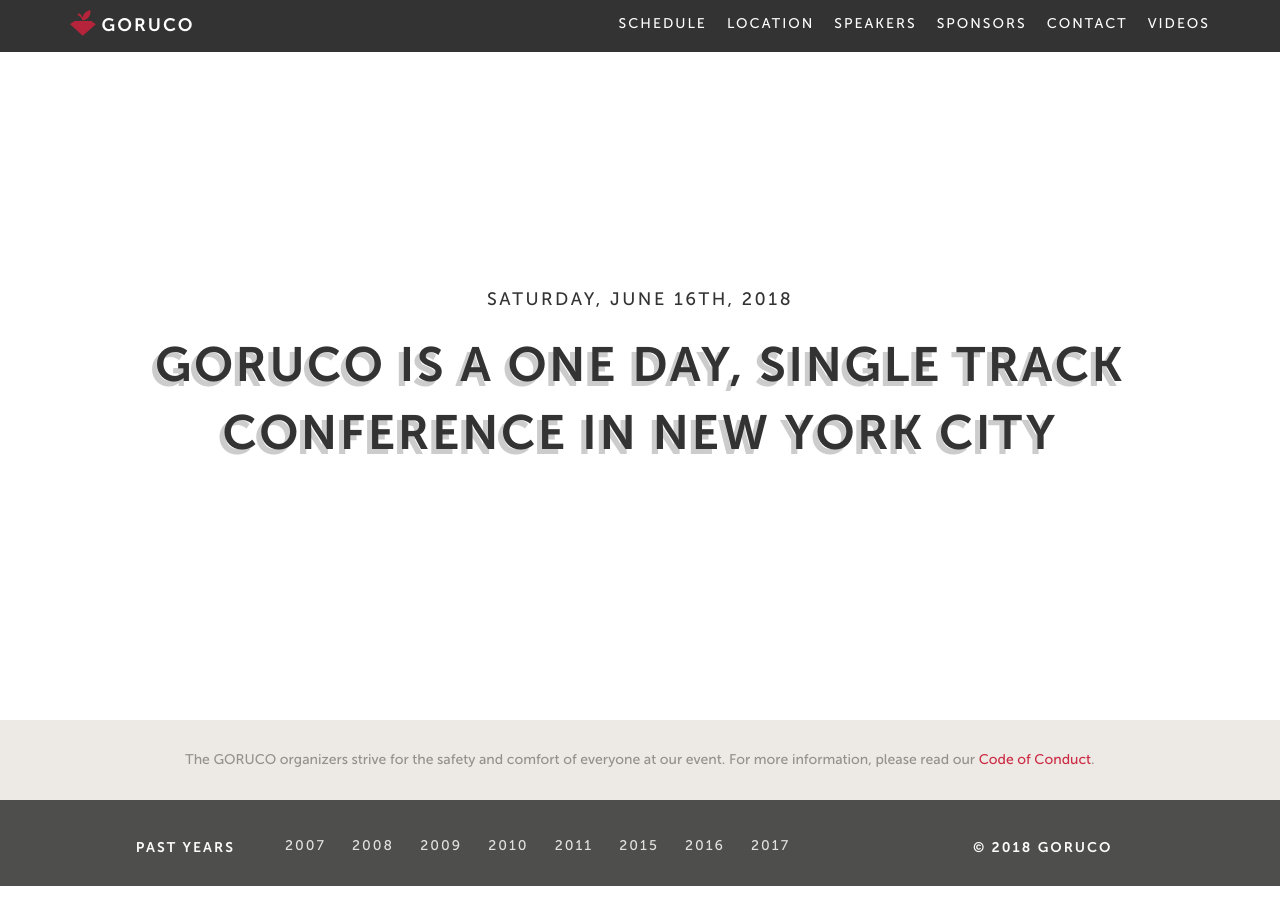
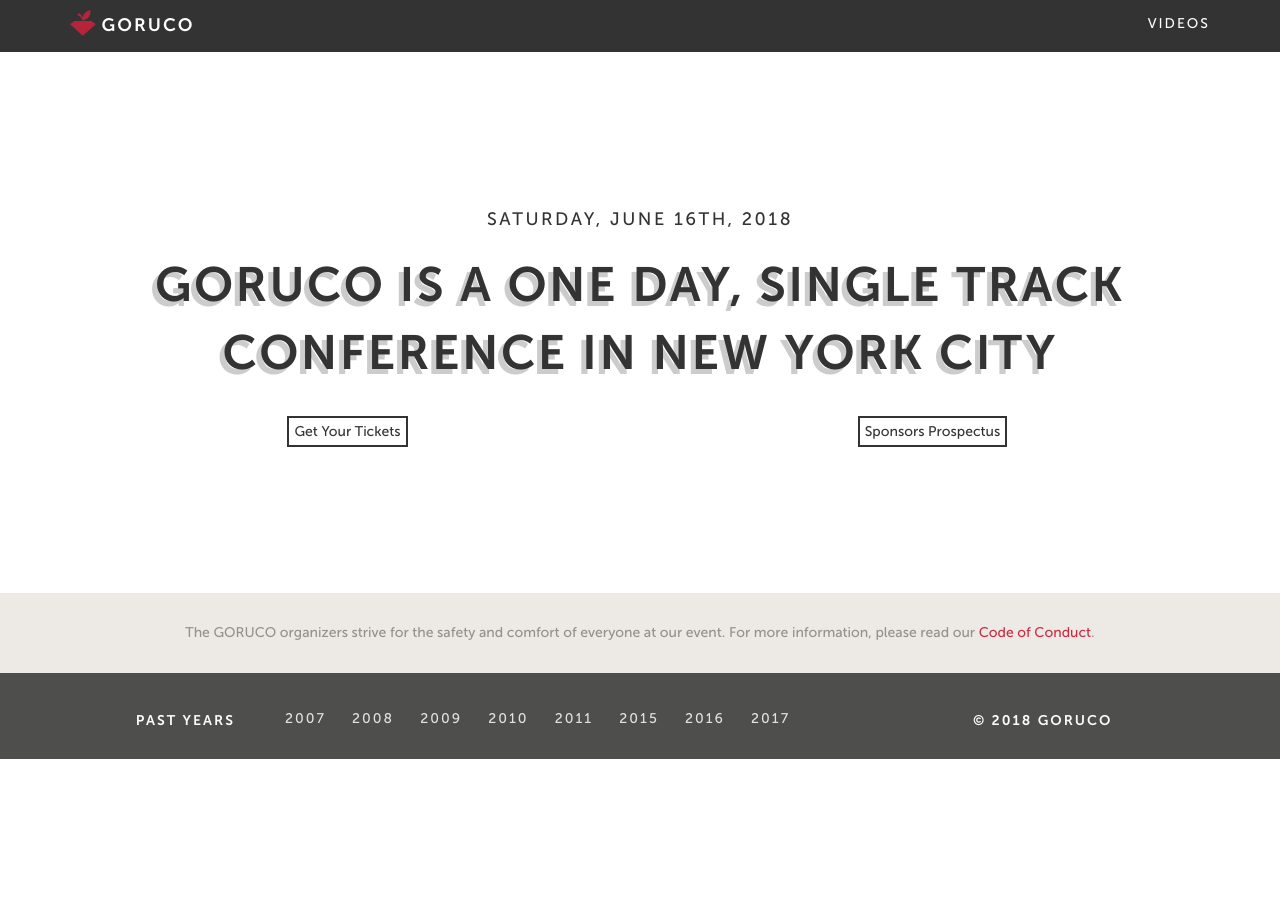
Before and after one commit to paulstefanort/goruco2018, a Jekyll site: the page built from index.html, in a window 1280 px wide. Built offline with Jekyll 4.4.1, drawn with Linux system fonts in a browser that asks for light colours.

Commit message:
Commented out various nav elements.  More CSS clean up.

```diff
--- a/_includes/header.html
+++ b/_includes/header.html
@@ -11,16 +11,13 @@
 
         <div class='col-xs-9 pull-right hidden-xs'>
           <div class='nav-links hidden-xs'>
-            <a href="{% if page.url != '/index.html' %}/{% endif %}#schedule">Schedule</a>
-            <a href="{% if page.url != '/index.html' %}/{% endif %}#location">Location</a>
+            <!-- <a href="{% if page.url != '/index.html' %}/{% endif %}#schedule">Schedule</a> -->
+            <!-- <a href="{% if page.url != '/index.html' %}/{% endif %}#location">Location</a> -->
             <!--a href="https://ti.to/goruco/2016" target="_blank">Tickets</a-->
-            <a href="{% if page.url != '/index.html' %}/{% endif %}#speakers">Speakers</a>
-      <!--
-            <a href="">Location</a>
-            <a href="">Schedule</a> -->
-            <a href="{% if page.url != '/index.html' %}/{% endif %}#sponsors">Sponsors</a>
+            <!-- <a href="{% if page.url != '/index.html' %}/{% endif %}#speakers">Speakers</a> -->
+            <!-- <a href="{% if page.url != '/index.html' %}/{% endif %}#sponsors">Sponsors</a> -->
             <!-- <a href="/blog">News</a> -->
-            <a href="{% if page.url != '/index.html' %}/{% endif %}#contact">Contact</a>
+            <!-- <a href="{% if page.url != '/index.html' %}/{% endif %}#contact">Contact</a> -->
             <a href="http://videos.goruco.com/" target="_blank">Videos</a>
           </div>
         </div>
@@ -29,13 +26,13 @@
   </div>
   <div class='mobile-links'>
     <div class='nav-links slider-nav visible-xs'>
-      <a href="{% if page.url != '/index.html' %}/{% endif %}#schedule">Schedule</a>
-      <a href="{% if page.url != '/index.html' %}/{% endif %}#location">Location</a>
+      <!-- <a href="{% if page.url != '/index.html' %}/{% endif %}#schedule">Schedule</a> -->
+      <!-- <a href="{% if page.url != '/index.html' %}/{% endif %}#location">Location</a> -->
       <!--a href="https://ti.to/goruco/2016" target="_blank">Tickets</a-->
-      <a href="{% if page.url != '/index.html' %}/{% endif %}#speakers">Speakers</a>
-      <a href="{% if page.url != '/index.html' %}/{% endif %}#sponsors">Sponsors</a>
+      <!-- <a href="{% if page.url != '/index.html' %}/{% endif %}#speakers">Speakers</a> -->
+      <!-- <a href="{% if page.url != '/index.html' %}/{% endif %}#sponsors">Sponsors</a> -->
       <!-- <a href="/blog">News</a> -->
-      <a href="{% if page.url != '/index.html' %}/{% endif %}#contact">Contact</a>
+      <!-- <a href="{% if page.url != '/index.html' %}/{% endif %}#contact">Contact</a> -->
       <a href="http://videos.goruco.com/" target="_blank">Videos</a>
     </div>
   </div>
--- a/_sass/_index.scss
+++ b/_sass/_index.scss
@@ -1,14 +1,36 @@
 body { -webkit-font-smoothing: antialiased; -moz-osx-font-smoothing: grayscale; }
 
+#actions {
+  margin-bottom: 150px;
+}
+
+.action {
+  text-align: center;
+  a {
+    border: solid 2px;
+    padding: .5rem;
+  }
+}
+
+@media screen and (max-width: 767px) {
+  .action {
+    height: 50px;
+
+    &:first-child {
+      margin-top: 20px;
+    }
+  }
+}
+
 .announcement {
-  height: 720px;
+  height: 420px;
   // background: $red no-repeat center 63% url("/assets/images/goruco-x.png");
   // background: #fff no-repeat center url("/assets/images/logos/blue_orange_without_text.png");
   // background-size: 50% 50%;
   background: #fff no-repeat center;
   color: #333;
   display: flex;
-  padding-bottom: 250px; /*Hack for demo purposes*/
+  padding-bottom: 30px; /*Hack for demo purposes*/
   flex-direction: column;
   justify-content: flex-end;
   text-transform: uppercase;
--- a/code-of-conduct/index.html
+++ b/code-of-conduct/index.html
@@ -43,7 +43,7 @@
               <li>
                 Raquel Hernandez, co-organizer.
                 <br>
-                1 (646) 657-9453 / <a href="mailto:r@raquel.nyc">r@raquel.nyc</a>
+                <a href="mailto:r@raquel.nyc">r@raquel.nyc</a> -- 646-657-9453
               </li>
               <li>
                 Zach Feldman, co-organizer.
--- a/index.html
+++ b/index.html
@@ -8,6 +8,18 @@
     <div class='headline'>Goruco is a one day, single track</div>
     Conference in new york city
   </h1>
+</div>
+
+<div class='container'>
+  <div id='actions' class='row'>
+    <div class='col-md-6 action tickets'>
+      <a href="https://ti.to/goruco/2018" target='_blank'>Get Your Tickets</a>
+    </div>
+
+    <div class='col-md-6 action'>
+      <a href="/assets/sponsor-prospectus.pdf" target='_blank'>Sponsors Prospectus</a>
+    </div>
+  </div>
 </div>
 
 <div class='container section-container' style='display: none;'>
```
